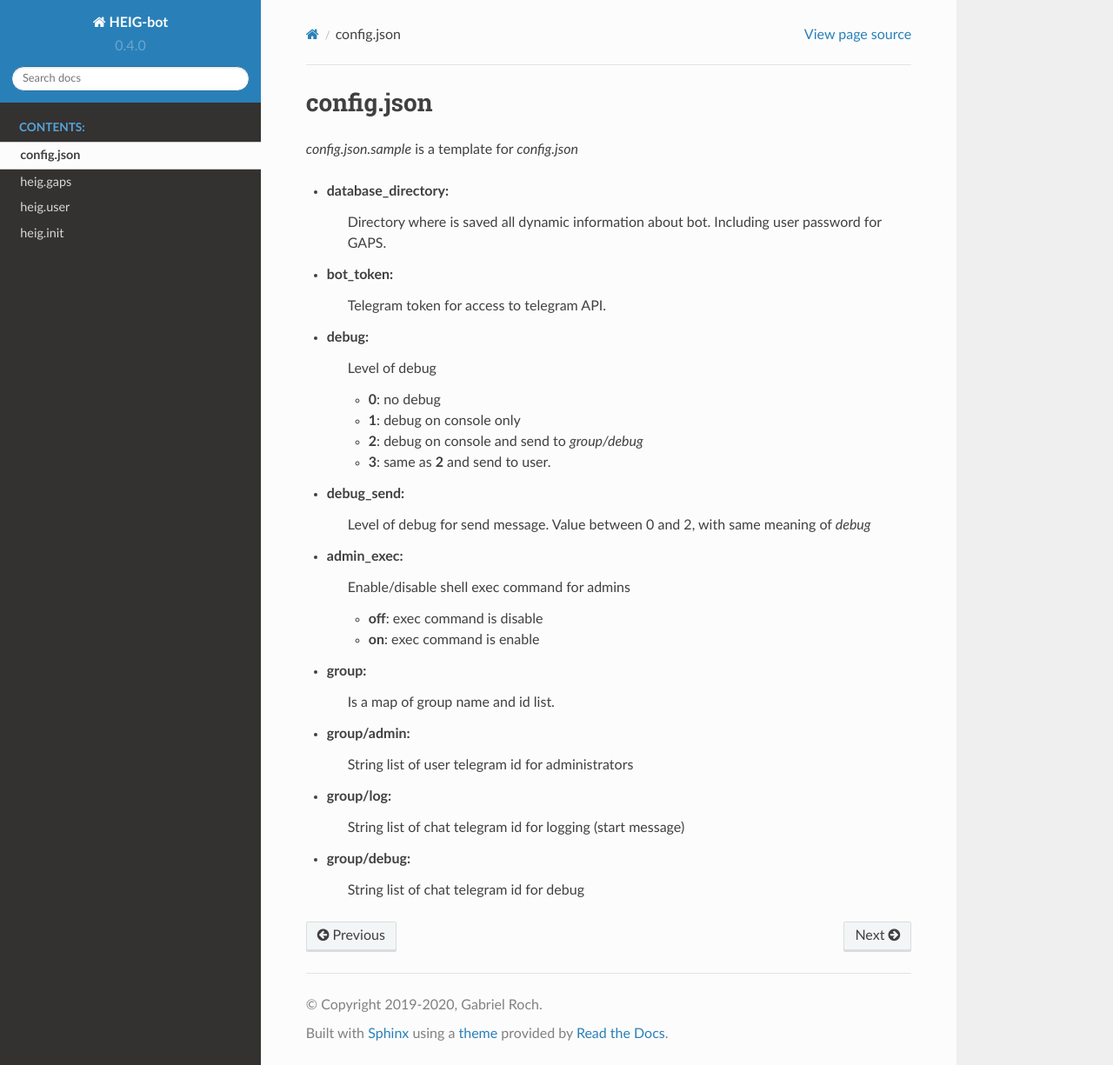
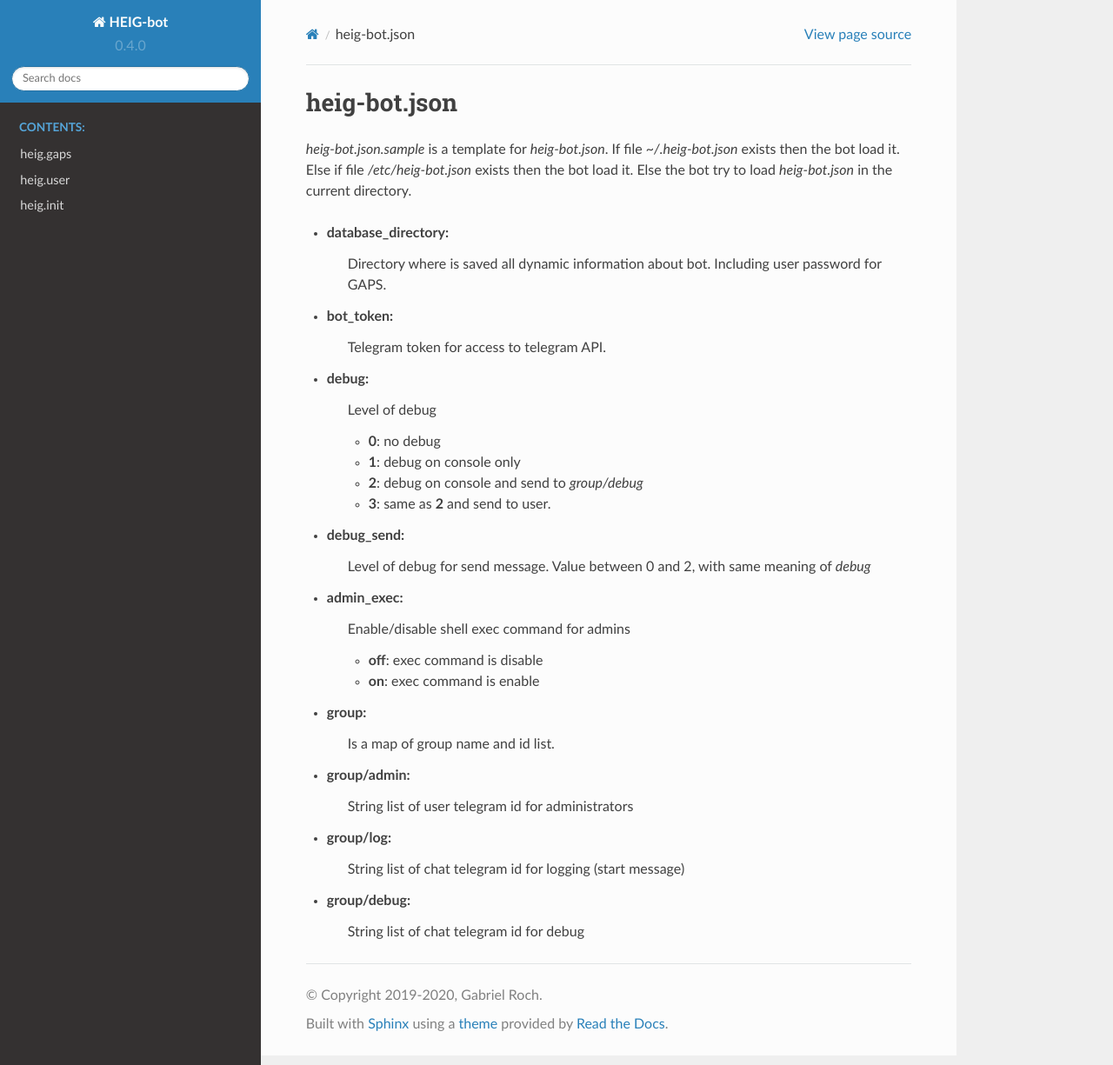
Before and after one commit to HEIG-TS/heig-bot, a Sphinx documentation site: the page built from docs/heig-bot.json.rst, in a window 1280 px wide and 1225 px high. Shown: the whole window at 87% size. Built offline with Sphinx 7.4.7 and the Read the Docs theme 2.0.0, drawn with Linux system fonts in a browser that asks for light colours; pages that are not in the unit, such as notebooks, are missing from menus; the version number is read from the project's files by our own code.

Commit message:
Rename config.json to heig-bot.json for clarification

```diff
--- a/docs/config.py.rst
+++ b/docs/heig-bot.json.rst
@@ -1,7 +1,10 @@
-config.json
-===========
+heig-bot.json
+=============
 
-`config.json.sample` is a template for `config.json`
+`heig-bot.json.sample` is a template for `heig-bot.json`.
+If file `~/.heig-bot.json` exists then the bot load it.
+Else if file `/etc/heig-bot.json` exists then the bot load it.
+Else the bot try to load `heig-bot.json` in the current directory.
 
 
 - **database_directory**:
```
Also changed, not shown: README.md (+5 -5 lines), 6 other files.
